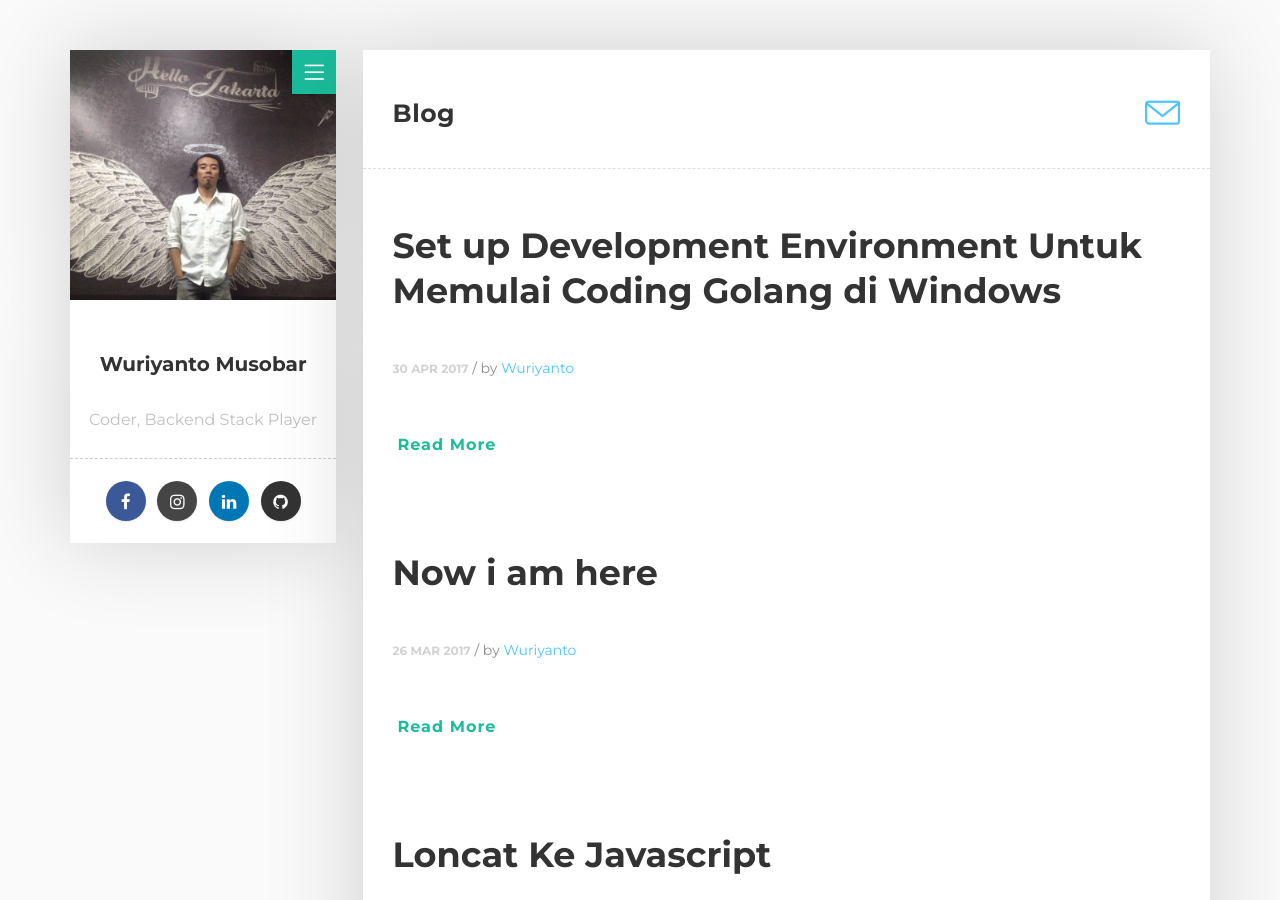
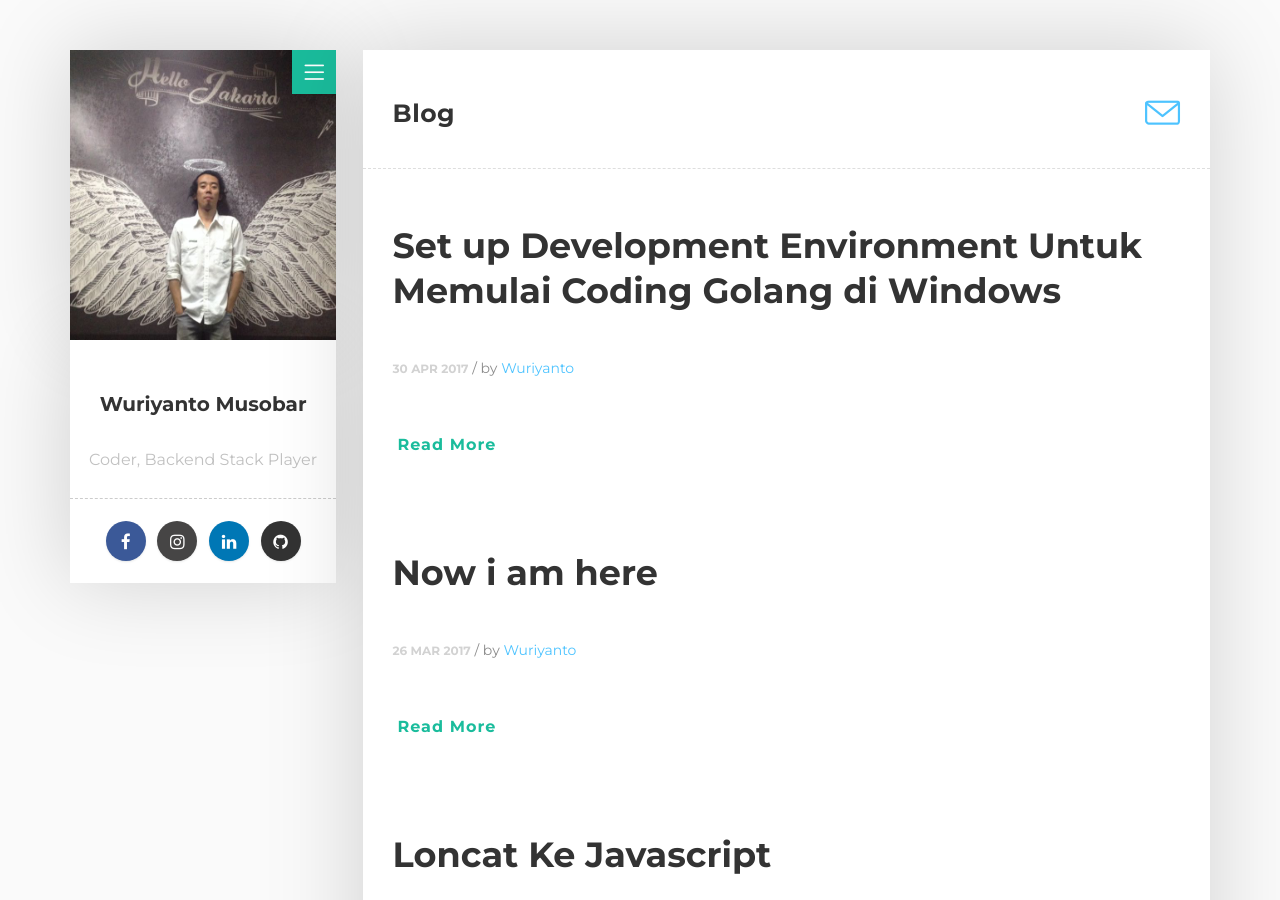
Before and after one commit to wuriyanto48/wuriyanto48.github.io, a Jekyll site: the page built from index.html, in a window 1280 px wide and 900 px high. Built offline with Jekyll 4.4.1, drawn with Linux system fonts in a browser that asks for light colours; nearby versions of some CDN libraries; comment, search, counter and statistics services are not loaded.

Commit message:
change css position

```diff
--- a/_layouts/default.html
+++ b/_layouts/default.html
@@ -74,7 +74,7 @@
                    <div class="about-fixed">
 
                      <div class="my-pic">
-                        <img src="/assets/img/pp.jpg" alt="Wuriyanto" height="250">
+                        <img src="/assets/img/pp.jpg" alt="Wuriyanto" height="290">
                         <a href="javascript:void(0)" class="collapsed" data-target="#menu" data-toggle="collapse"><i class="icon-menu menu"></i></a>
                          <div id="menu" class="collapse">
                            <ul class="menu-link">
```
